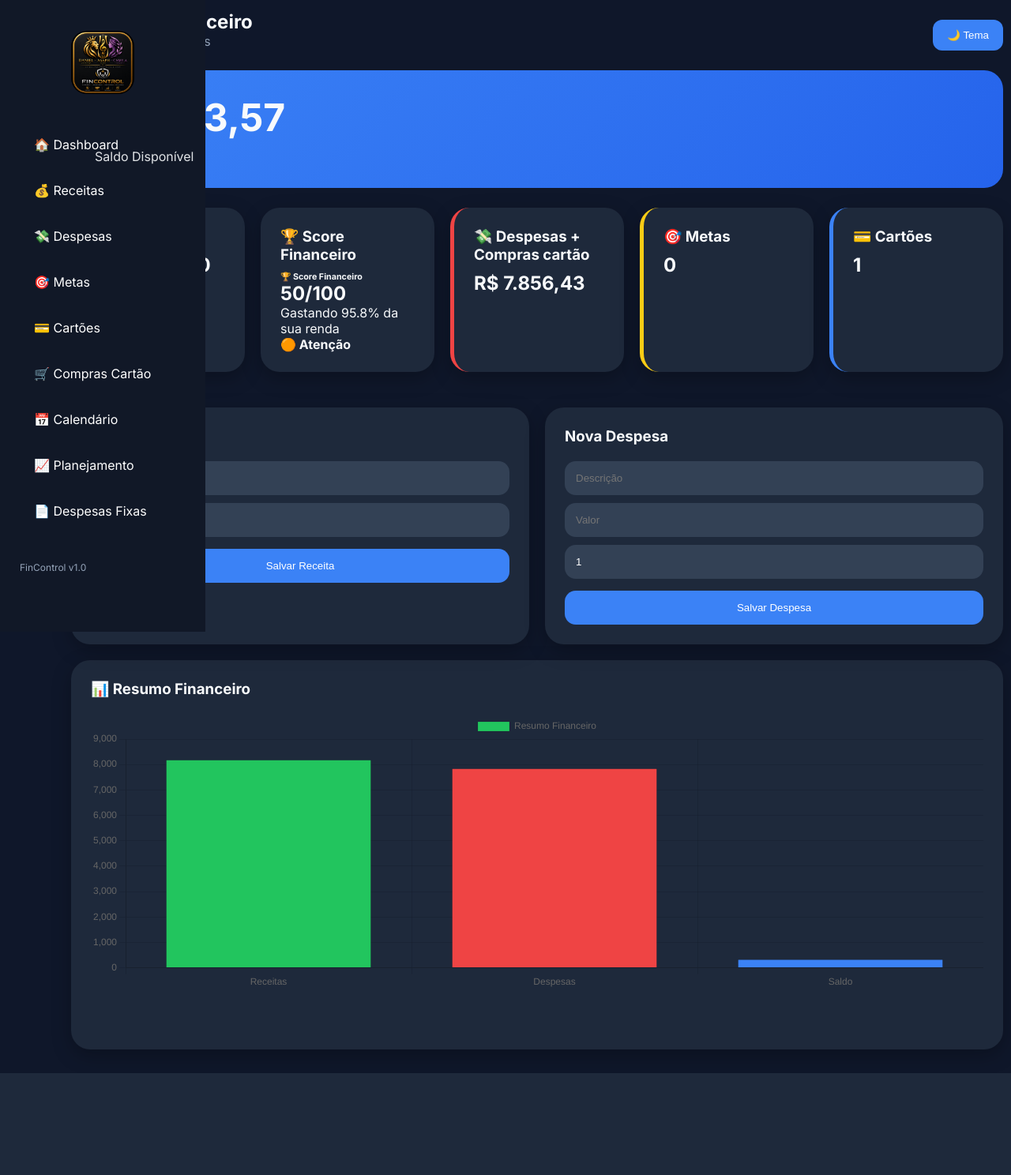
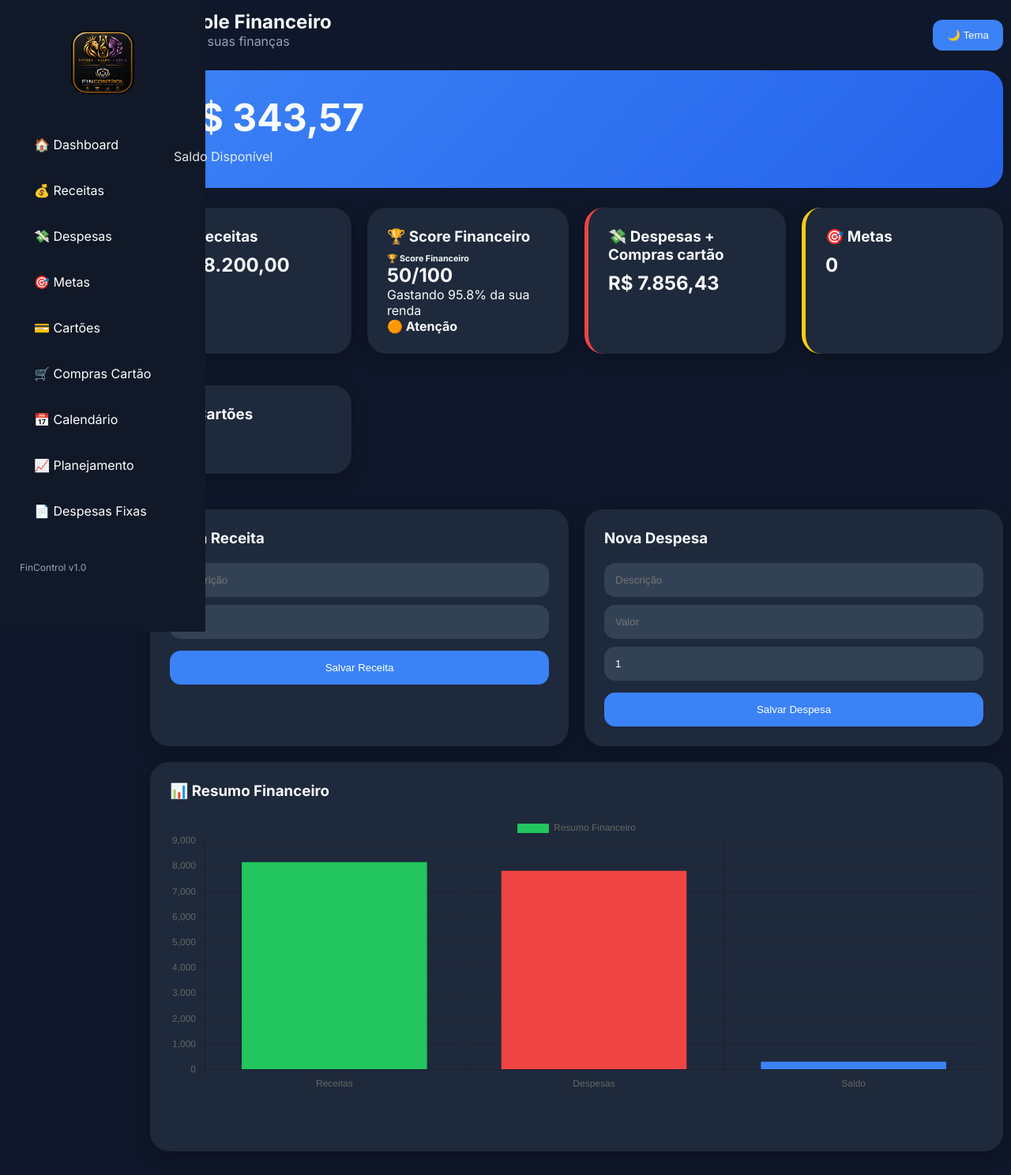
Before and after one commit to Danielporcela/app_controle_financeiro_pessoal, a Flask app: page / in a window 1280 px wide. Shown: the whole page at 79% size. Before the commit the page ends 1359 px from the top, so only its background shows below. Run offline with Flask 3, Linux system fonts and the light colour scheme; data comes from the database, SQL or seed files in the repository; data that the repository does not hold is empty.

Commit message:
Atualização sistema

```diff
--- a/static/style.css
+++ b/static/style.css
@@ -65,7 +65,7 @@ SIDEBAR
 
 .sidebar.collapsed {
 
-    width: 80px;
+    width: 180px;
 }
 
 .logo{
@@ -146,7 +146,7 @@ CONTENT
 .content{
 
 
-margin-left:80px;
+margin-left:180px;
 
 width:100%;
 
--- a/templates/base.html
+++ b/templates/base.html
@@ -29,6 +29,7 @@
 
 
     <div class="sidebar" id="sidebar">
+
       <div class="logo">
         <a href="https://app-controle-financeiro-pessoal.onrender.com" target="_blank">
           <img
```
